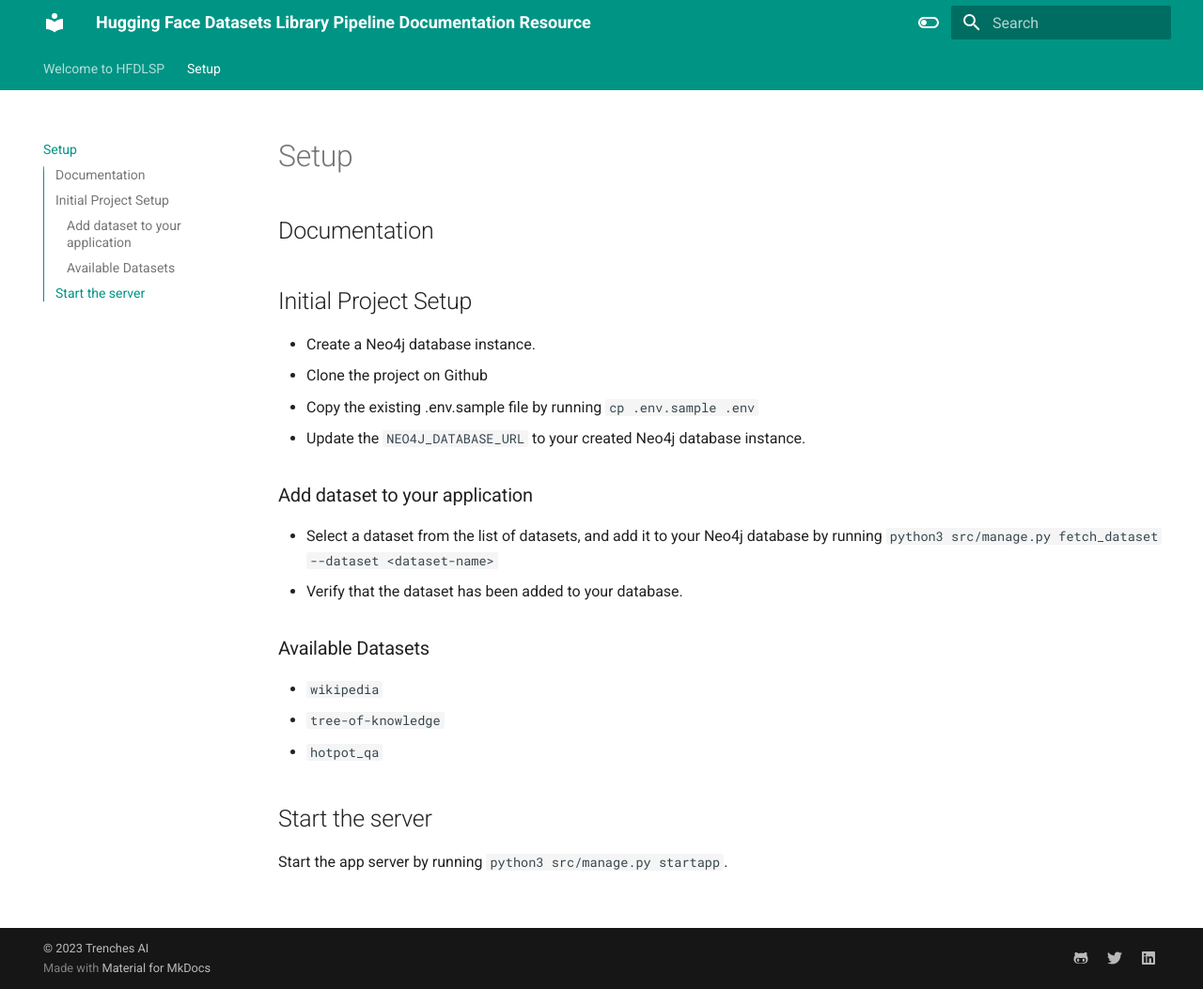
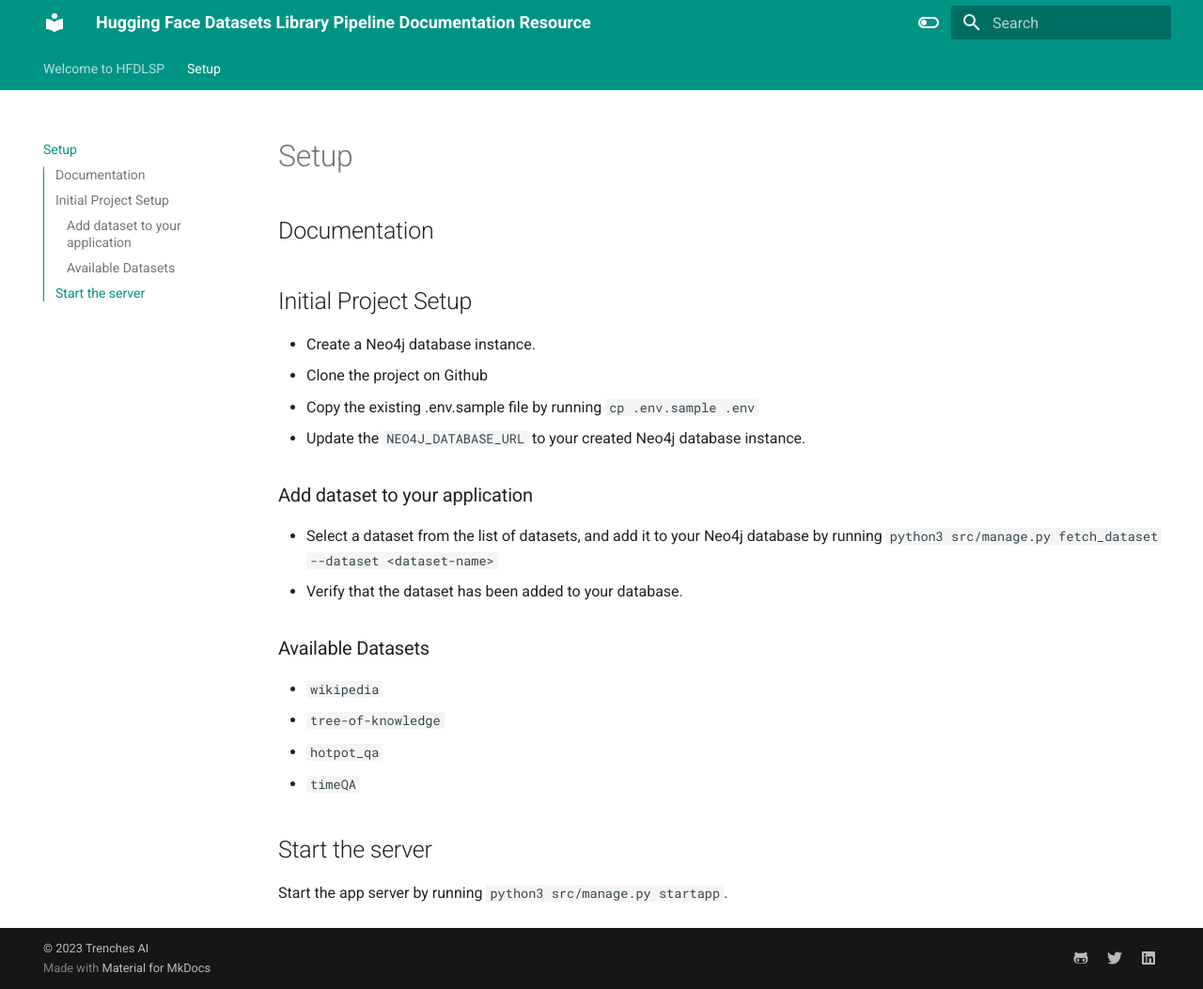
Before and after one commit to aitrenches/HFDLSP, an MkDocs documentation site: the page built from docs/setup.md, in a window 1280 px wide and 1053 px high. Shown: the whole window at 94% size. Built offline with MkDocs 1.6.1 and Material for MkDocs 9.7.7, drawn with Linux system fonts in a browser that asks for light colours.

Commit message:
updated the docs

```diff
--- a/docs/setup.md
+++ b/docs/setup.md
@@ -17,6 +17,7 @@
 - `wikipedia`
 - `tree-of-knowledge`
 - `hotpot_qa`
+- `timeQA`
 
 ## Start the server
 
```
